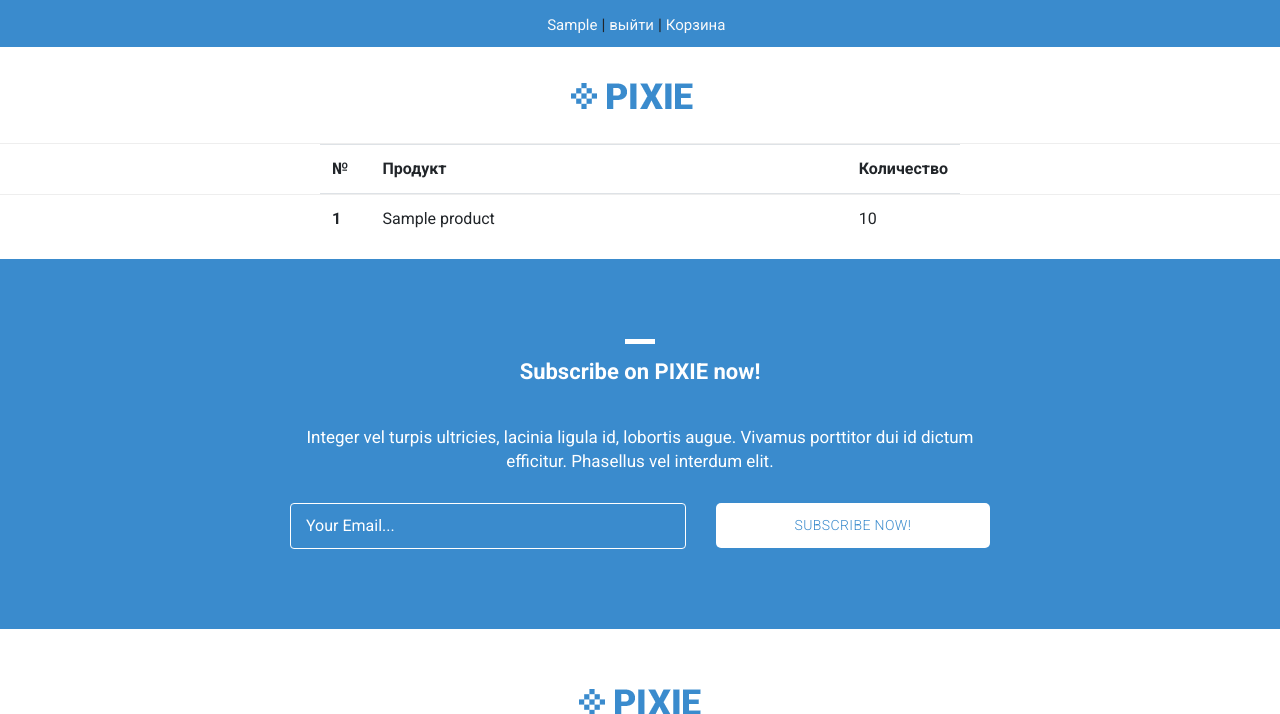
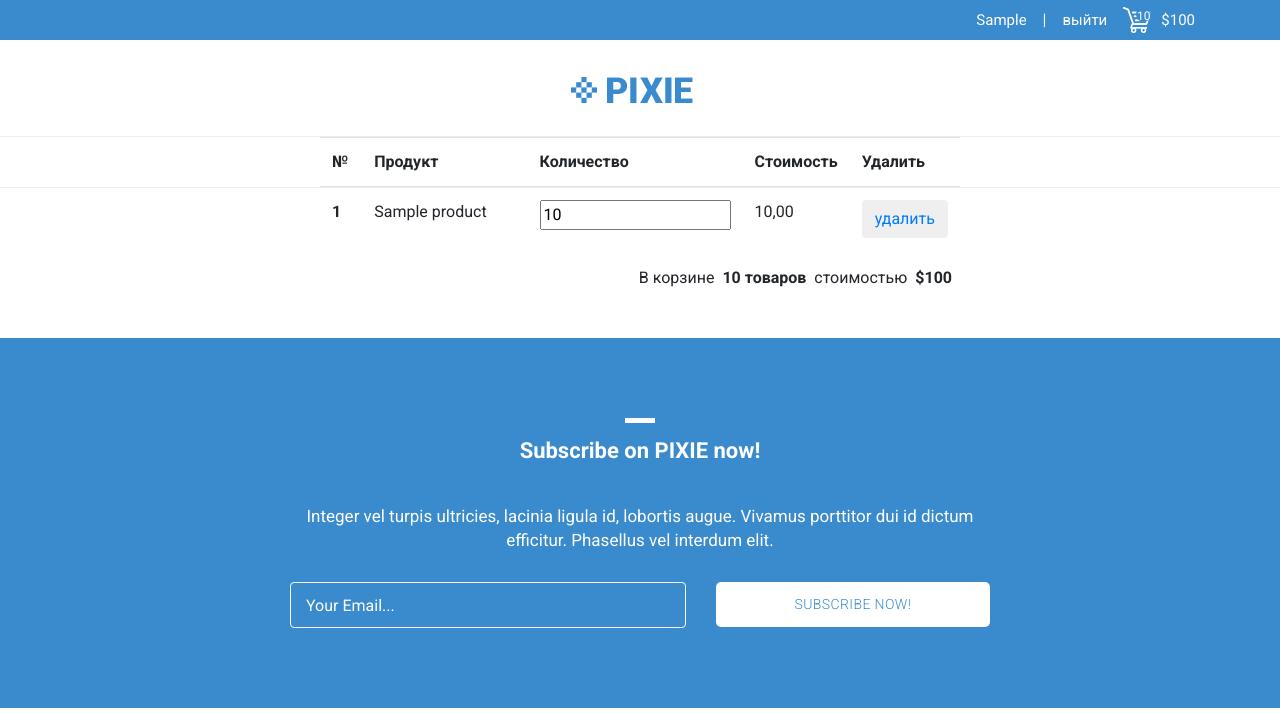
Before and after one commit to morozov1982/stepshop_sep_201, a Django app: page /basket/ in a window 1280 px wide. Shown: the top 714 px of the page. Run offline with Django 4.2, Linux system fonts and the light colour scheme; a user stored in the database is signed in; tables that the repository leaves empty hold one stand-in row (values such as "Sample post"); some libraries are stand-ins or nearby versions.

Commit message:
add: lesson_09 files

```diff
--- a/stepshop/authapp/templates/authapp/login.html
+++ b/stepshop/authapp/templates/authapp/login.html
@@ -6,6 +6,9 @@
     <div class="mx-auto col-3">
         <form action="{% url 'auth:login' %}" class="form-horizontal" method="post">
             {% csrf_token %}
+            {% if next %}
+                <input type="hidden" name="next" value="{{ next }}">
+            {% endif %}
             {{ login_form.as_p }}
             <button type="submit" class="btn btn-primary">Войти</button>
         </form>
--- a/stepshop/authapp/views.py
+++ b/stepshop/authapp/views.py
@@ -11,6 +11,8 @@ def login(request):
 
     login_form = ShopUserLoginForm(data=request.POST)
 
+    _next = request.GET['next'] if 'next' in request.GET.keys() else ''
+
     if request.method == 'POST' and login_form.is_valid():
         username = request.POST['username']
         password = request.POST['password']
@@ -19,11 +21,15 @@ def login(request):
 
         if user and user.is_active:
             auth.login(request, user)
+            if 'next' in request.POST.keys():
+                return HttpResponseRedirect(request.POST['next'])
+
             return HttpResponseRedirect(reverse('index'))
 
     context = {
         'title': title,
         'login_form': login_form,
+        'next': _next,
     }
 
     return render(request, 'authapp/login.html', context)
--- a/stepshop/basketapp/models.py
+++ b/stepshop/basketapp/models.py
@@ -26,6 +26,22 @@ class Basket(models.Model):
         auto_now_add=True,
     )
 
+    @property
+    def product_cost(self):
+        return self.product.price * self.quantity
+
+    @property
+    def total_quantity(self):
+        _items = Basket.objects.filter(user=self.user)
+        _total_quantity = sum(list(map(lambda x: x.quantity, _items)))
+        return _total_quantity
+
+    @property
+    def total_cost(self):
+        _items = Basket.objects.filter(user=self.user)
+        _total_cost = sum(list(map(lambda x: x.product_cost, _items)))
+        return _total_cost
+
     def __str__(self):
         return f'Корзина с id - {self.pk}'
 
--- a/stepshop/basketapp/templates/basketapp/basket.html
+++ b/stepshop/basketapp/templates/basketapp/basket.html
@@ -12,6 +12,8 @@
                 <th class="col-1">№</th>
                 <th class="col">Продукт</th>
                 <th class="col">Количество</th>
+                <th class="col">Стоимость</th>
+                <th class="col">Удалить</th>
             </tr>
             </thead>
             <tbody>
@@ -19,12 +21,27 @@
             <tr>
                 <th scope="row">{{ forloop.counter }}</th>
                 <td>{{ item.product }}</td>
-                <td>{{ item.quantity }}</td>
+                <td>
+                    <input type="number" min="0" name="{{ item.pk }}"
+                           value="{{ item.quantity }}">
+                </td>
+                <td>{{ item.product.price }}</td>
+                <td>
+                    <button class="btn btn-round">
+                        <a href="{% url 'basket:remove' item.pk %}">удалить</a>
+                    </button>
+                </td>
             </tr>
             {% endfor %}
             </tbody>
         </table>
     </div>
+    {% if basket %}
+    <div class="row mb-5 justify-content-end">
+        В корзине <strong class="mx-2">{{ basket.0.total_quantity }} товаров</strong>
+        стоимостью <strong class="mx-2">${{ basket.0.total_cost|floatformat:"0g" }}</strong>
+    </div>
+    {% endif %}
 </div>
 {% endif %}
 
--- a/stepshop/basketapp/views.py
+++ b/stepshop/basketapp/views.py
@@ -1,10 +1,13 @@
+from django.contrib.auth.decorators import login_required
 from django.http import HttpResponseRedirect
 from django.shortcuts import render, get_object_or_404
+from django.urls import reverse
 
 from basketapp.models import Basket
 from mainapp.models import Product
 
 
+@login_required
 def basket(request):
     if request.user.is_authenticated:
         basket = Basket.objects.filter(user=request.user)
@@ -17,7 +20,11 @@ def basket(request):
     return HttpResponseRedirect(request.META.get('HTTP_REFERER'))
 
 
+@login_required
 def basket_add(request, pk):
+    if 'login' in request.META.get('HTTP_REFERER'):
+        return HttpResponseRedirect(reverse('products:product', args=[pk]))
+
     product = get_object_or_404(Product, pk=pk)
 
     basket = Basket.objects.filter(user=request.user, product=product).first()
@@ -31,5 +38,9 @@ def basket_add(request, pk):
     return HttpResponseRedirect(request.META.get('HTTP_REFERER'))
 
 
-def basket_remove(request, pk):  # заглушка
-    return render(request, 'basketapp/basket.html')
+@login_required
+def basket_remove(request, pk):
+    basket_record = get_object_or_404(Basket, pk=pk)
+    basket_record.delete()
+
+    return HttpResponseRedirect(request.META.get('HTTP_REFERER'))
--- a/stepshop/mainapp/templates/mainapp/products.html
+++ b/stepshop/mainapp/templates/mainapp/products.html
@@ -1,5 +1,6 @@
 {% extends 'base.html' %}
 {% load static %}
+{% load my_tags %}
 
 {% block content %}
     <!-- Page Content -->
@@ -15,9 +16,8 @@
             <div id="{{ product.pk }}" class="item new col-md-4">
               <a href="{% url 'products:product' product.pk %}">
                 <div class="featured-item">
-                  <img src="{% if product.image %}
-                              {{ product.image.url }}
-                            {% endif %}" alt="{{ product.name }}">
+                  <img src="{{ product.image|media_folder_products }}"
+                       alt="{{ product.name }}">
                   <h4>{{ product.name|capfirst }}</h4>
                   <h6>${{ product.price|floatformat:"0g" }}</h6>
                 </div>
--- a/stepshop/stepshop/settings.py
+++ b/stepshop/stepshop/settings.py
@@ -131,6 +131,8 @@ STATICFILES_DIRS = (
 MEDIA_URL = '/media/'
 MEDIA_ROOT = os.path.join(BASE_DIR, 'media')
 
+LOGIN_URL = '/auth/login/'
+
 # Default primary key field type
 # https://docs.djangoproject.com/en/4.0/ref/settings/#default-auto-field
 
--- /dev/null
+++ b/stepshop/stepshop/static/stepshop/assets/css/style.css
@@ -0,0 +1,24 @@
+.basket {
+    display: flex;
+    justify-content: flex-end;
+    width: 28px;
+    height: 26px;
+    background: url(../images/basket.png) no-repeat;
+    margin-top: 5px;
+    margin-bottom: 5px;
+}
+
+#pre-header span {
+    padding: 0;
+}
+
+#pre-header .basket span {
+    width: 15px;
+    height: 15px;
+    font-size: 12px;
+    padding: 0;
+    text-align: center;
+    background-color: #3a8bcd;
+    color: #fff;
+    border-radius: 50%;
+}
--- a/stepshop/stepshop/templates/base.html
+++ b/stepshop/stepshop/templates/base.html
@@ -1,6 +1,6 @@
+<!DOCTYPE html>
 {% load static %}
 
-<!DOCTYPE html>
 <html lang="en">
 
 <head>
@@ -29,6 +29,7 @@
     <link rel="stylesheet" href="{% static 'stepshop/assets/css/fontawesome.css' %}">
     <link rel="stylesheet" href="{% static 'stepshop/assets/css/tooplate-main.css' %}">
     <link rel="stylesheet" href="{% static 'stepshop/assets/css/owl.css' %}">
+    <link rel="stylesheet" href="{% static 'stepshop/assets/css/style.css' %}">
 
     {% block css %}{% endblock %}
 </head>
@@ -39,34 +40,32 @@
 <div id="pre-header">
     <div class="container">
         <div class="row">
-            <div class="col-md-12">
+            <div class="col-md-12 d-flex justify-content-end align-items-center text-light">
                 {% if user.is_authenticated %}
-                <span>
-                    <a href="{% url 'auth:edit' %}" class="text-light">
-                        {{ user.first_name|default:'Пользователь' }}
+
+                    <a href="{% url 'auth:edit' %}" class="nav-link">
+                        <span>{{ user.first_name|default:'Пользователь' }}</span>
                     </a>
-                </span>
                 |
                 {% endif %}
-                <span>
+
                     {% if user.is_authenticated %}
-                        <a href="{% url 'auth:logout' %}" class="text-light">выйти</a>
+                        <a href="{% url 'auth:logout' %}" class="nav-link">
+                            <span>выйти</span>
+                        </a>
                     {% else %}
-                        <a href="{% url 'auth:login' %}" class="text-light">войти</a>
+                        <a href="{% url 'auth:login' %}" class="nav-link">
+                            <span>войти</span>
+                        </a>
                     {% endif %}
-                </span>
 
-                {% if user.is_authenticated %}
-                |
-                <span>
-                    <a href="{% url 'basket:view' %}" class="basket text-light">
-                        Корзина
+                {% if basket %}
+                    <a href="{% url 'basket:view' %}" class="basket">
                         <span>{{ basket.0.total_quantity }}</span>
                     </a>
-                    <span>
-                        {{ basket.0.total_cost|floatformat:0 }}
+                    <span class="price" style="margin-left: 10px">
+                        ${{ basket.0.total_cost|floatformat:"0g" }}
                     </span>
-                </span>
                 {% endif %}
             </div>
         </div>
```
Also changed, not shown: stepshop/mainapp/templates/mainapp/product.html (+8 -2 lines), stepshop/mainapp/templatetags/my_tags.py (added, +12 -0 lines).
